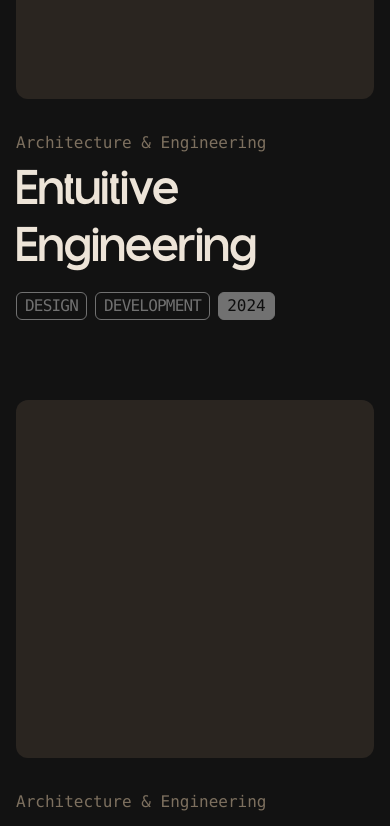
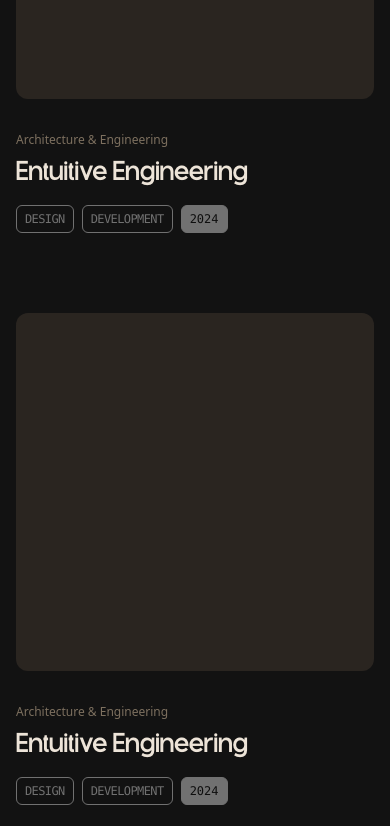
Before and after one commit to ennanuel/portfolio_3, a React (Vite) app: page / in a window 390 px wide. Shown: the part 4340-5166 px from the top of the page. Built offline with nearby package versions, Linux system fonts and the light colour scheme; a web font is replaced by a local one.

Commit message:
Modified font size for smaller devices

```diff
--- a/src/components/Project.tsx
+++ b/src/components/Project.tsx
@@ -21,10 +21,10 @@ export default function Project({ index, title, category, tags, date, setIndex,
         <motion.li onMouseOver={handleHover} onMouseOut={handleMouseOut} className="md:min-h-screen mt-20 flex flex-col gap-8" onViewportEnter={() => setIndex(index)}>
             <div className="md:flex-1 aspect-square md:aspect-auto rounded-xl bg-brown-900"></div>
             <div className="span flex flex-col gap-2">
-                <span className="font-mono text-brown-700">{category}</span>
+                <span className="text-sm sm:text-basefont-mono text-brown-700">{category}</span>
                 <div className="flex flex-col gap-4">
-                    <span className="text-2xl font-ov-soge font-medium">{title}</span>
-                    <div className="flex items-center gap-2">
+                    <span className="text-lg sm:text-xl md:text-2xl font-ov-soge font-medium">{title}</span>
+                    <div className="flex items-center gap-2 text-sm sm:text-base">
                         {
                             tags?.map((tag, index) => (
                                 <span key={index} className="tracking-tighter h-[28px] flex items-center justify-center px-2 font-mono border border-black-50 text-black-50 rounded-md uppercase">{tag}</span>
```
